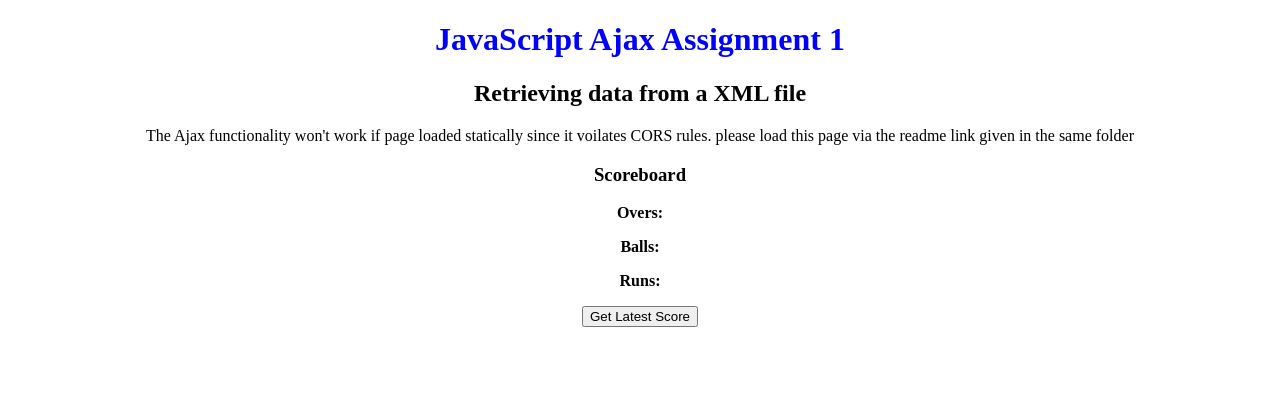
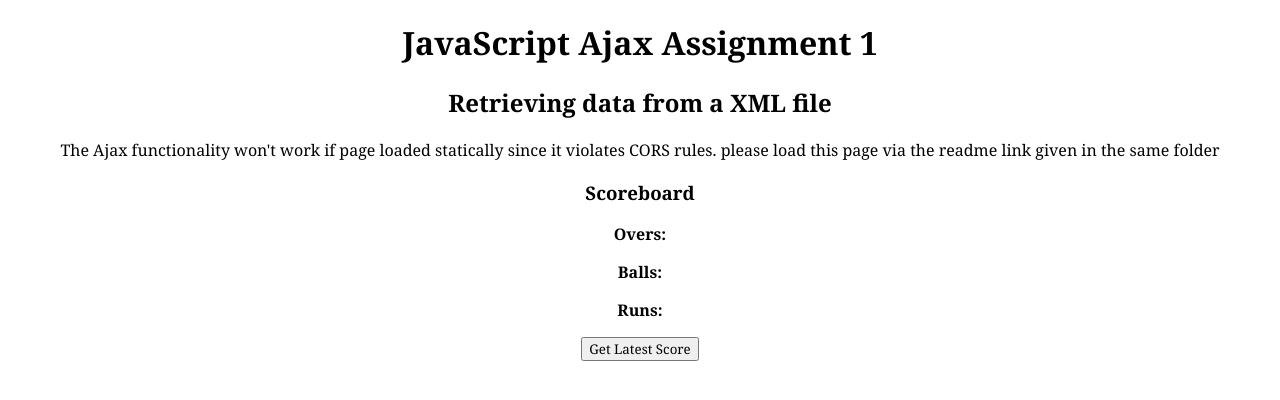
Before and after one commit to shabbs429/Web-Dev-Assignments, a plain HTML site: page Shabbir_179302135/index.html in a window 1280 px wide. Drawn offline with Linux system fonts and the light colour scheme.

Commit message:
Update index.html

```diff
--- a/Shabbir_179302135/index.html
+++ b/Shabbir_179302135/index.html
@@ -8,13 +8,15 @@
     <style>
         *{
             text-align: center;
+            font-family:  Cambria, Cochin, Georgia, Times, 'Times New Roman', serif
         }
+
     </style>
 
-<h1 style="color: blue;">JavaScript Ajax Assignment 1</h1>
+<h1>JavaScript Ajax Assignment 1</h1>
 
 <h2>Retrieving data from a XML file</h2>
-<div>The Ajax functionality won't work if page loaded statically since it voilates CORS rules. please load this page via the readme link given in the same folder</div>
+<div>The Ajax functionality won't work if page loaded statically since it violates CORS rules. please load this page via the readme link given in the same folder</div>
 
 <h3>Scoreboard</h3>
 <p><b>Overs:</b> <span id="A1"></span></p>
```
